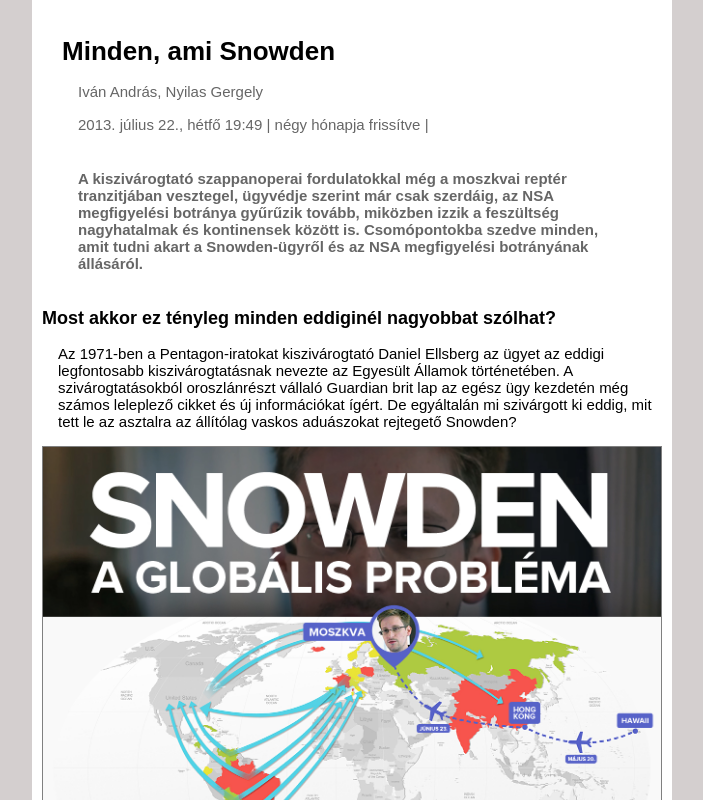
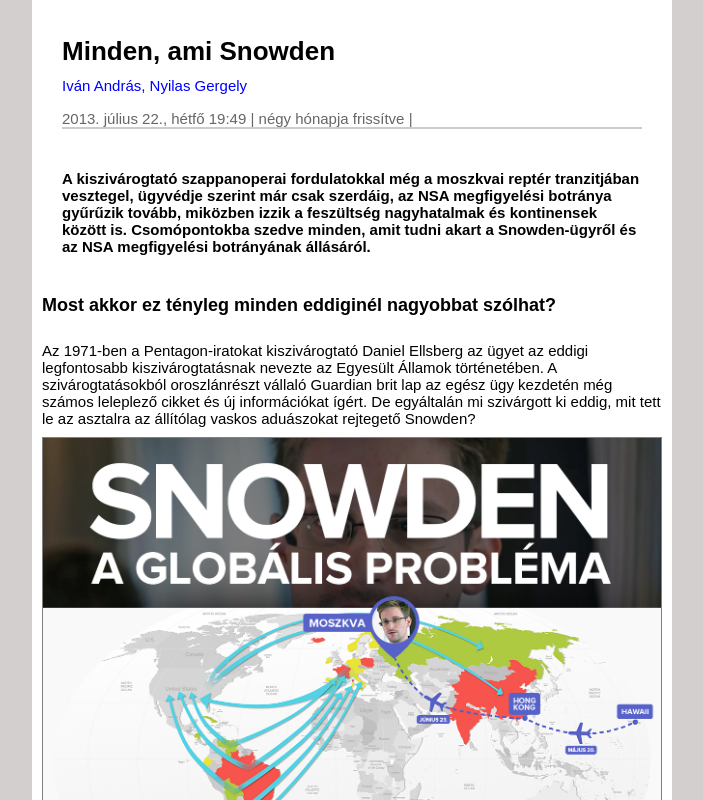
Before and after one commit to GogoMogo1989/gyakorlas6, a plain HTML site: page index.html in a window 1280 px wide. Shown: the top 800 px of the page, without its empty margins (288-991 px from the left). Drawn offline with Linux system fonts and the light colour scheme.

Commit message:
practises

```diff
--- a/index.html
+++ b/index.html
@@ -12,8 +12,7 @@
         <div id="intro">
             <h1>Minden, ami Snowden</h1>
             <div id="authors">
-            <p>  Iván András, Nyilas Gergely
-            </p>
+            <div class="szerzok">Iván András, Nyilas Gergely</div>
             <p>2013. július 22., hétfő 19:49 | négy hónapja frissítve |
             </p>
             </div>
@@ -77,9 +76,7 @@
             <p>Jelentősen módosult az amerikaiak tűréshatára is: 2010-ben még 63 százalék érezte úgy, hogy a kormány indokolt lépéseket tesz a terrorizmus megfékezésére,ezt csak 25 százalék sokallotta, ám a múlt heti felmérés szerint már csak 40 százalék érzi úgy, hogy biztonsága érdekében indokolt mértékben kap betekintést a kormány az életébe, szemben azzal a 45 százalékkal, akik szerint a kormány túl messzire ment az antiterrorizmus nevében vívott harcban a szabadságjogok rovására.
             </p>
          </div>
-        <div id="footer">
-
-        </div>
+        <div id="footer"></div>
     </div>
 </body>
 </html>
--- a/style.css
+++ b/style.css
@@ -44,16 +44,14 @@
     font-size: 15px;
 }
 #authors{
-    border-bottom: 1px;
-    border-color: grey;
     margin:0px 0px 15px 0px;
     padding: 0px 0px 5px 0px;
 }
 #footer{
-    border-top:2px;
-    border-color:orange;
-    margin:15px 0px 15px 0px;
-    padding:15px 0px 15px 0px;
+    padding:5px 0px 5px 0px;
+    border-top: 2px solid orangered;
+    margin:0px 0px 15px 0px;
+    background-color:white;
 }
 #intro{
     padding:20px;
@@ -64,26 +62,43 @@
     padding:1px;
 }
 p{
-    margin:16px;
+    margin:16px 0px 0px 0px;
 }
 figcaption{
     margin:0px;
     padding:8px 0px 8px 0px;
     color:#666;
     font-weight:13px;
+    text-align: center;
 }
-#intro p{
-    color:#666;
+.szerzok{
+    color:blue;
 }
 h1{
     font-size:26px;
+    padding:0px 0px 10px 0px;
+
+
 }
 h2{
     font-size:18px;
+
 }
 #abstract p{
     font-weight: bold;
+    padding:20px 0px 20px 0px;
 }
 #article{
-    width:640px;
+    width:620px;
 }
+ul{
+    padding:15px 15px 15px 20px;
+}
+#article p{
+    padding:10px 0px 10px 0px;
+}
+#authors p{
+    color:#666;
+    padding:0px;
+    border-bottom: 2px solid #ccc;
+}
```
